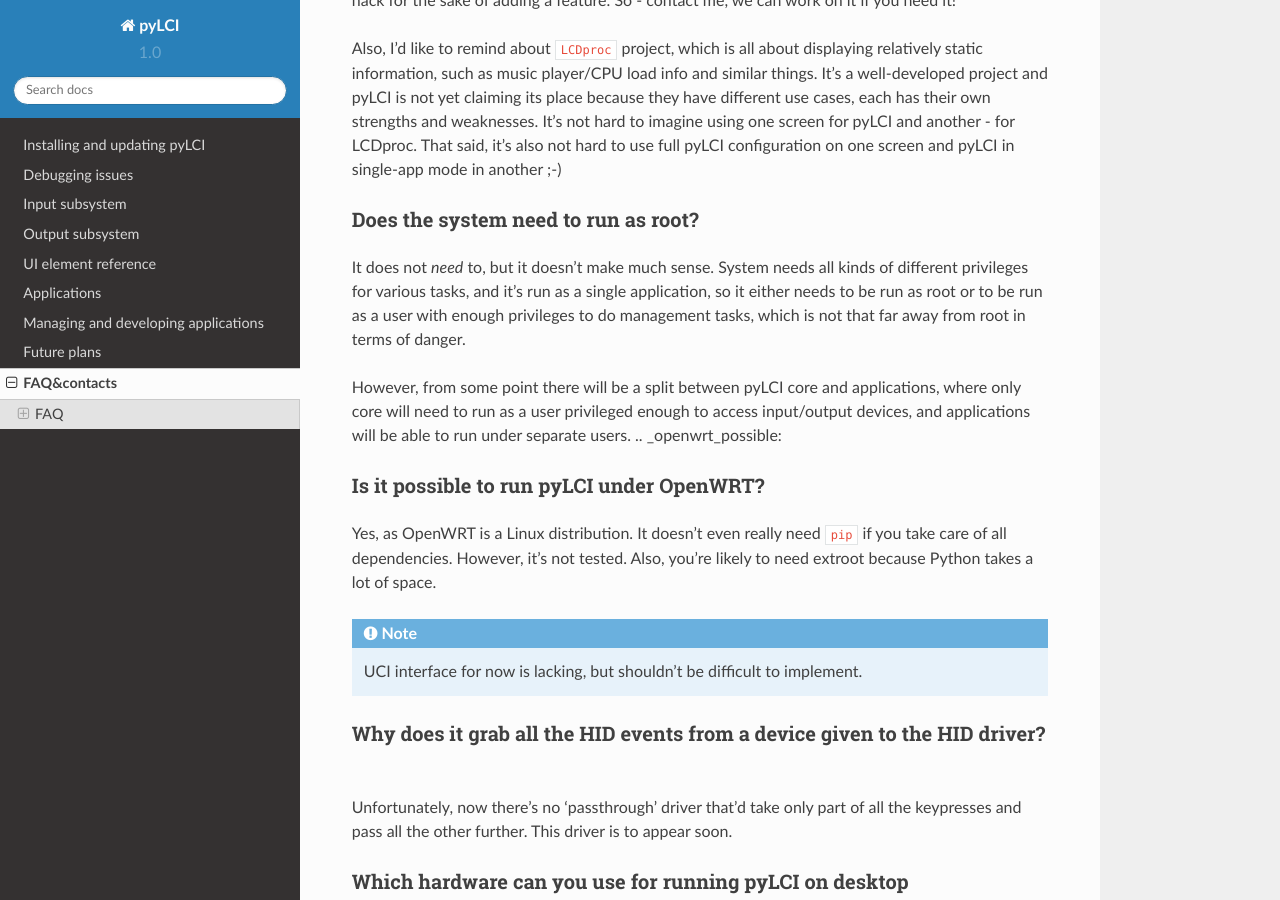
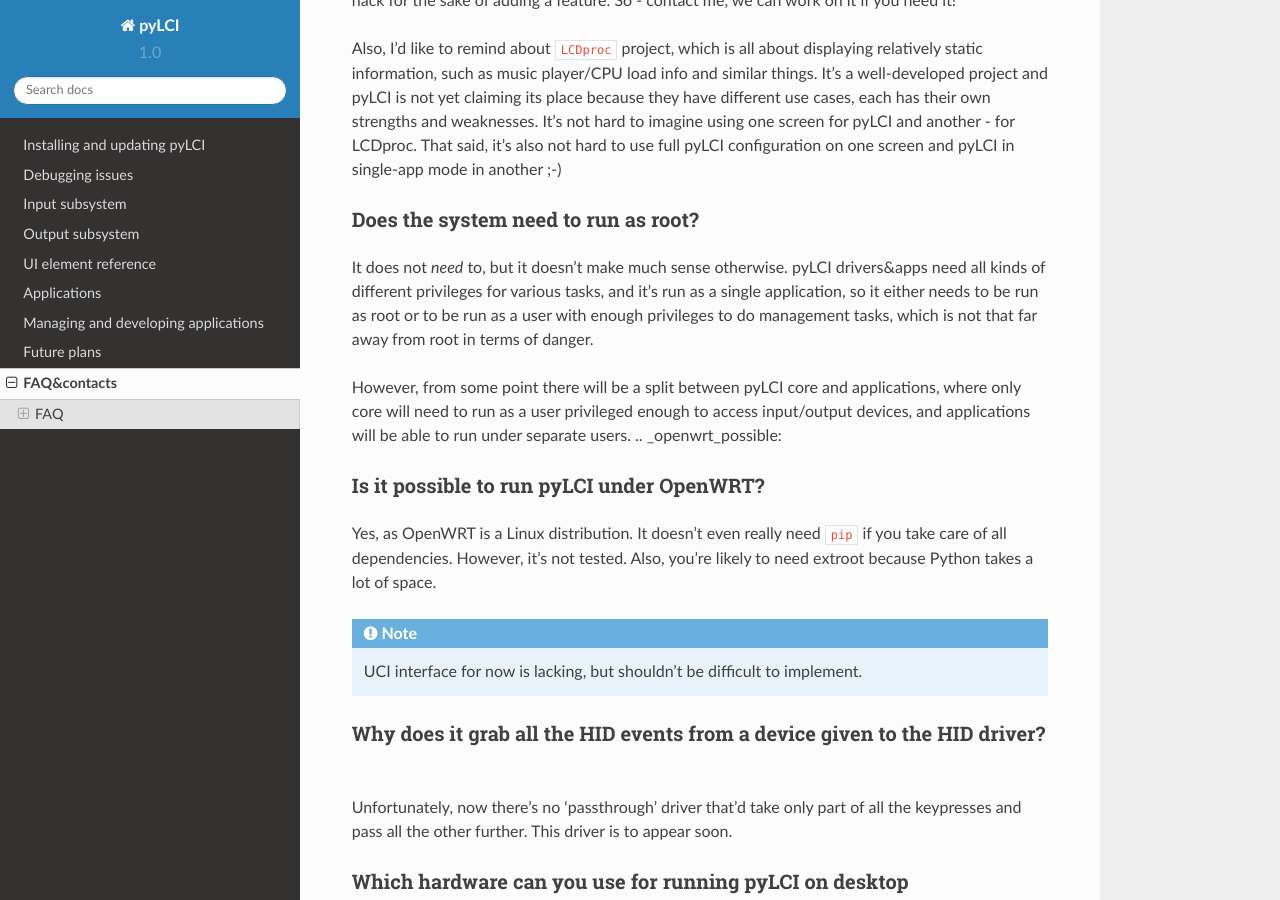
Before and after one commit to CRImier/pyLCI, a Sphinx documentation site: the page built from docs/faq_contact.rst, in a window 1280 px wide and 900 px high, scrolled down 1830 px. Built offline with Sphinx 7.4.7 and the Read the Docs theme 2.0.0, drawn with Linux system fonts in a browser that asks for light colours.

Commit message:
Update faq_contact.rst

```diff
--- a/docs/faq_contact.rst
+++ b/docs/faq_contact.rst
@@ -60,7 +60,7 @@
 Does the system need to run as root?
 ------------------------------------
 
-It does not *need* to, but it doesn't make much sense. System needs all kinds of different privileges for various tasks, and it's run as a single application, so it either needs to be run as root or to be run as a user with enough privileges to do management tasks, which is not that far away from root in terms of danger.
+It does not *need* to, but it doesn't make much sense otherwise. pyLCI drivers&apps need all kinds of different privileges for various tasks, and it's run as a single application, so it either needs to be run as root or to be run as a user with enough privileges to do management tasks, which is not that far away from root in terms of danger.
 
 However, from some point there will be a split between pyLCI core and applications, where only core will need to run as a user privileged enough to access input/output devices, and applications will be able to run under separate users.
 .. _openwrt_possible:
```
